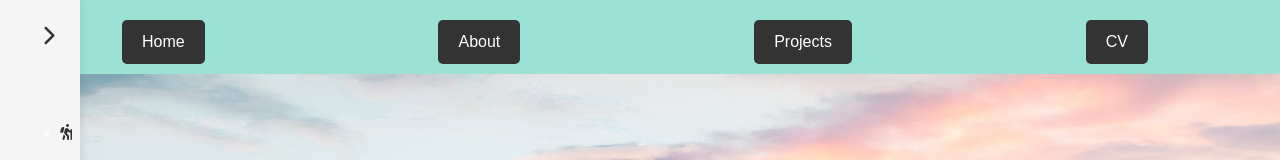
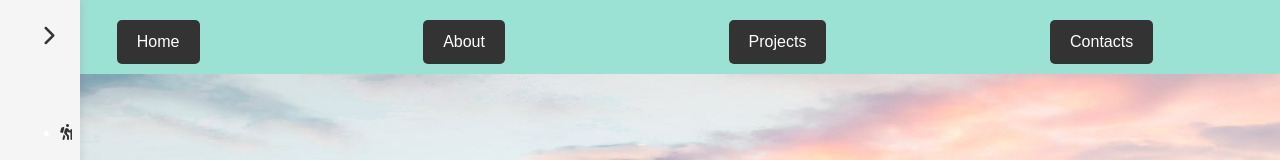
Before and after one commit to peter1998/Tech-Voyager, a SvelteKit app: page /cv in a window 1280 px wide. Shown: the top 160 px of the page. Built offline with nearby package versions, Linux system fonts and the light colour scheme; a small style sheet from the web is missing.

Commit message:
[C] route typo

```diff
--- a/src/routes/cv/+page.svelte
+++ b/src/routes/cv/+page.svelte
@@ -27,7 +27,7 @@
 		<a href="/">Home</a>
 		<a href="/about">About</a>
 		<a href="/projects">Projects</a>
-		<a href="/cv">CV</a>
+		<a href="/contact">Contacts</a>
 	</nav>
 
 	<main>
```
